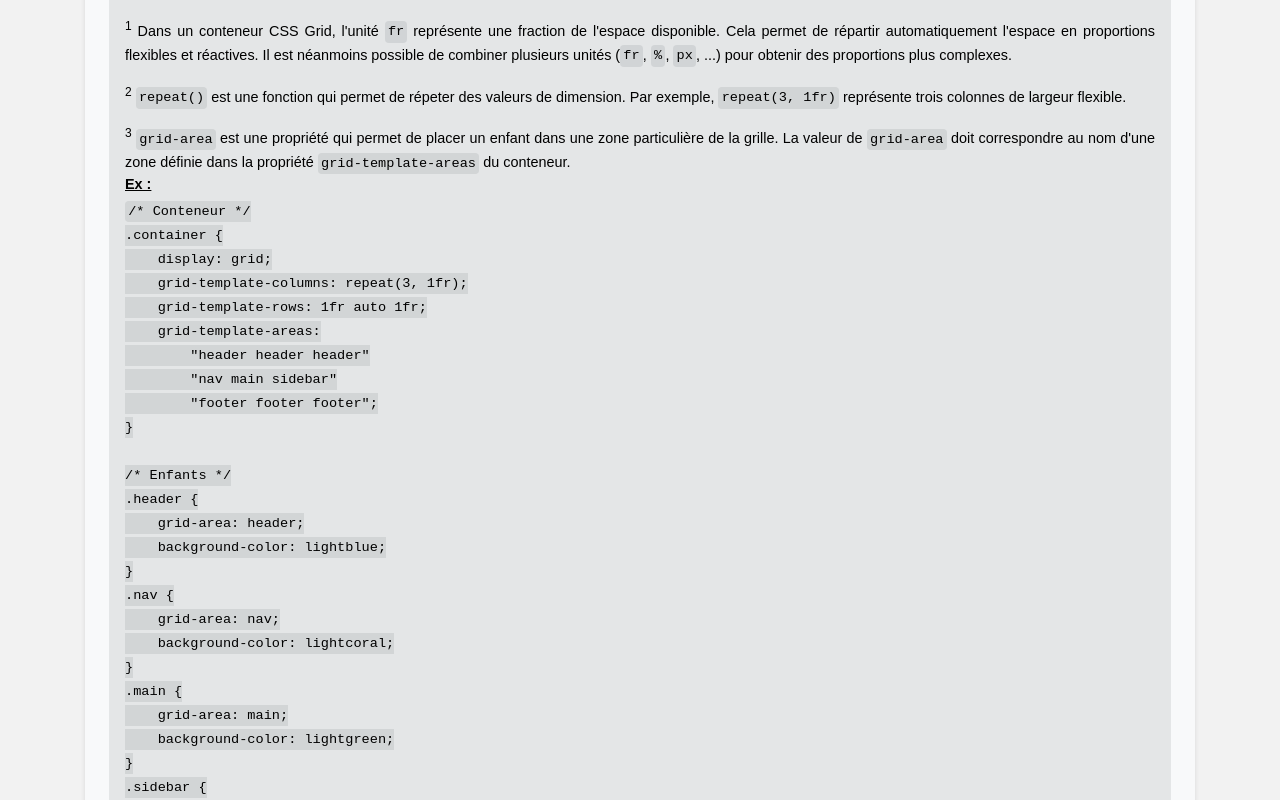
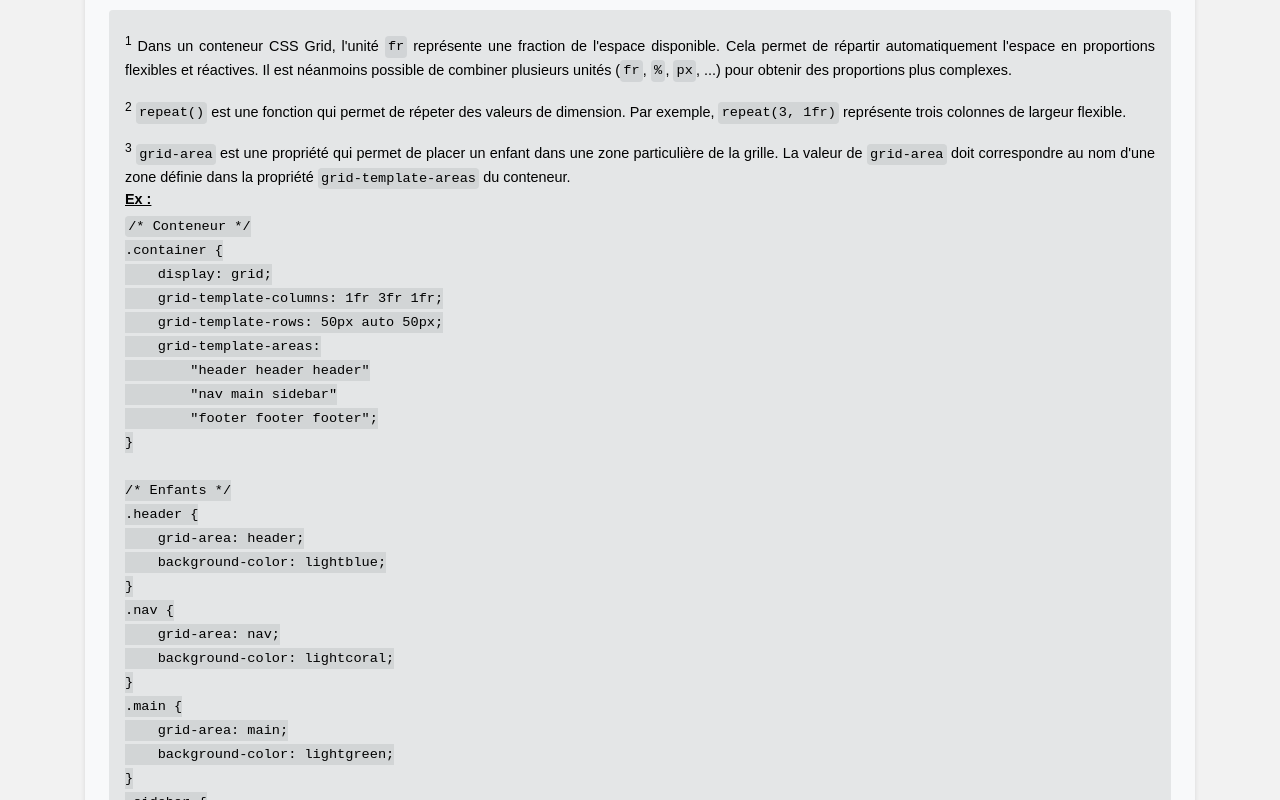
Before and after one commit to tidjee-dev/Tech_Talk-Grid_Flex, a website: page index.html in a window 1280 px wide. Shown: the part 4979-5779 px from the top of the page. Drawn offline with Linux system fonts and the light colour scheme.

Commit message:
👌 IMPROVE: update index.html

```diff
--- a/index.html
+++ b/index.html
@@ -241,7 +241,9 @@
                             <img src="./assets/img/flex-axis.png" alt="Flex axis" />
                             <figcaption class="hero-img-credit">Les axes principaux et secondaires
                                 de Flexbox selon la valeur de la propriété
-                                <code>flex-direction</code>.
+                                <code>flex-direction</code>. <br>&copy; <a
+                                   href="https://openclassrooms.com/en/courses/5295881-create-web-page-layouts-with-css/5415181-align-items-and-justify-content"
+                                   target="_blank">OpenClassrooms</a>.
                             </figcaption>
                         </figure>
                         </p>
@@ -485,8 +487,8 @@
 <code>/* Conteneur */
 .container {
     display: grid;
-    grid-template-columns: repeat(3, 1fr);
-    grid-template-rows: 1fr auto 1fr;
+    grid-template-columns: 1fr 3fr 1fr;
+    grid-template-rows: 50px auto 50px;
     grid-template-areas:
         "header header header"
         "nav main sidebar"
@@ -512,7 +514,7 @@
 }
 .footer {
     grid-area: footer;
-    background-color: lightskyblue;
+    background-color: lightslategrey;
 }
 </code></pre>
                         </p>
```
